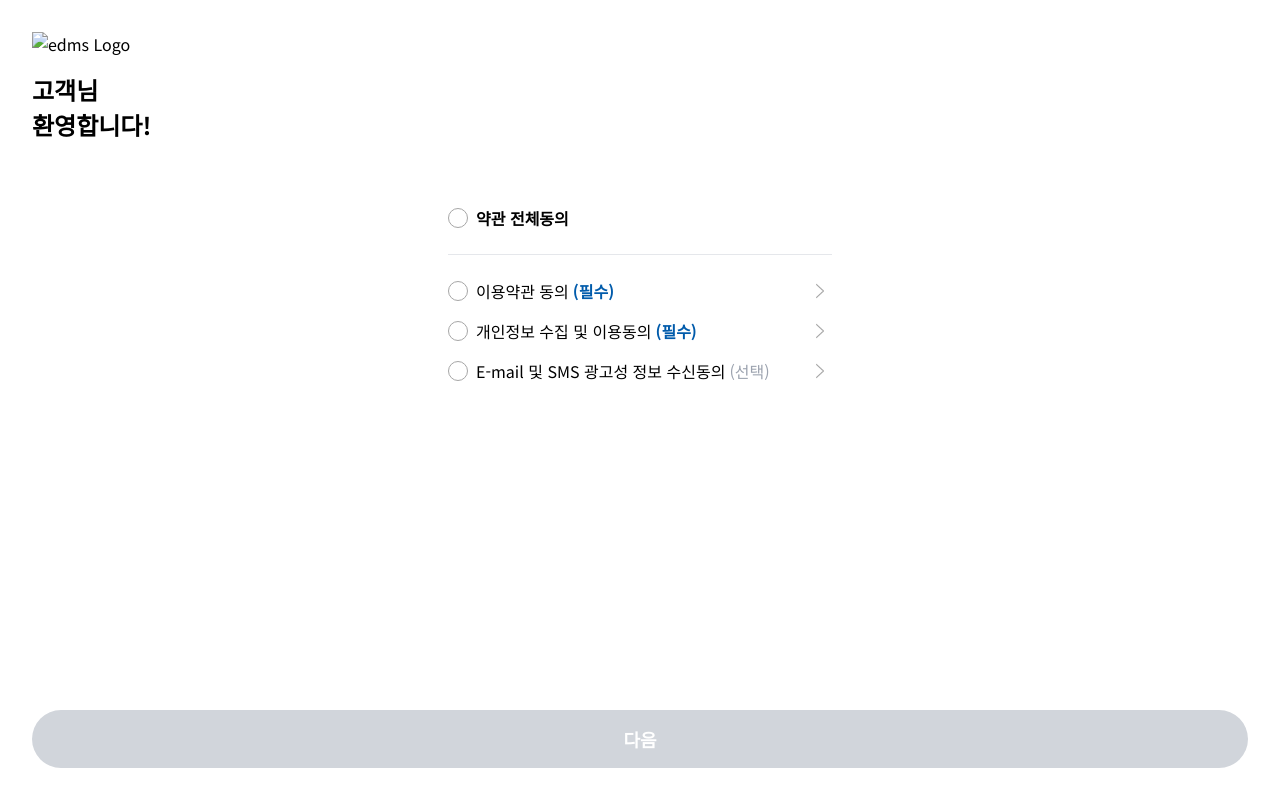
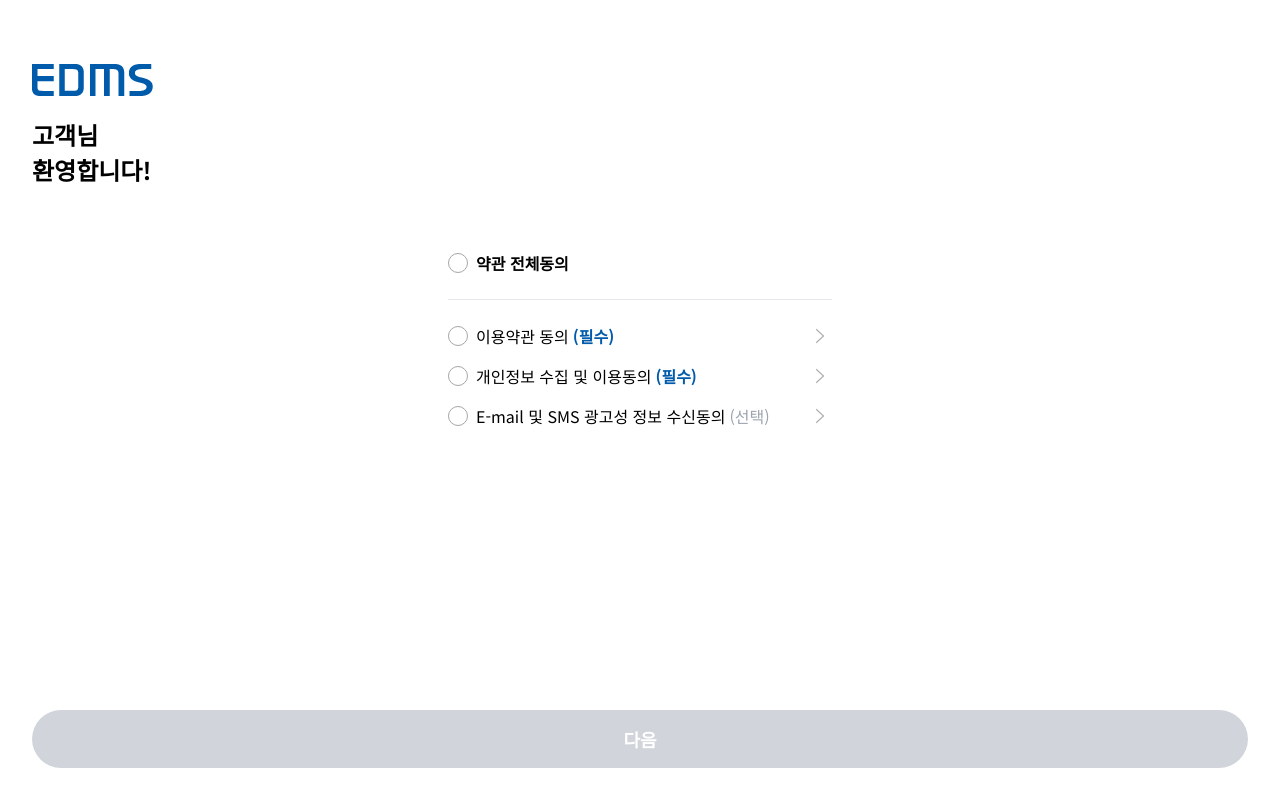
Before and after one commit to Ha-joyy/iphone-test-app12, a plain HTML site: page index.html in a window 1280 px wide. Drawn offline with Linux system fonts and the light colour scheme.

Commit message:
html 변경

```diff
--- a/index.html
+++ b/index.html
@@ -16,7 +16,7 @@
     <!-- 상단 헤더 영역: 닫기 버튼 -->
     <header class="header">
       <!-- edms 로고 -->
-      <img src="_img/logo_edms.png" alt="edms Logo" class="edms-logo">
+      <img src="img/logo_edms.png" alt="edms Logo" class="edms-logo">
 
       <!-- 환영 문구 -->
       <h1 class="welcome-text">
```
